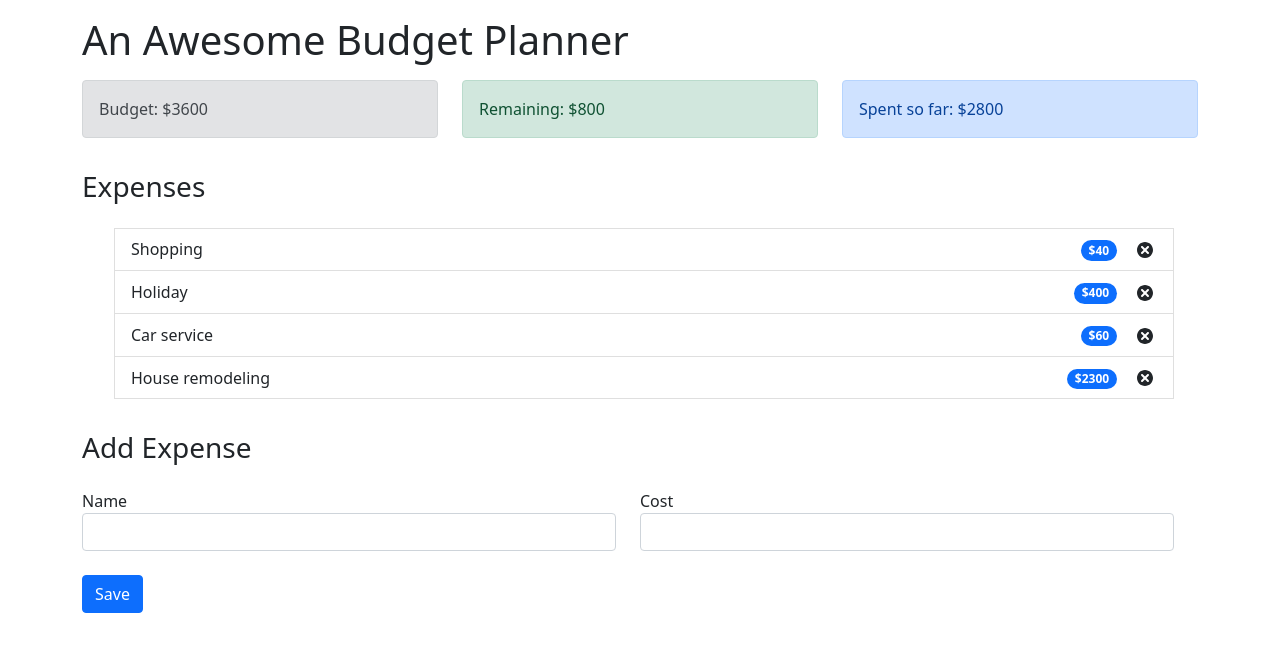
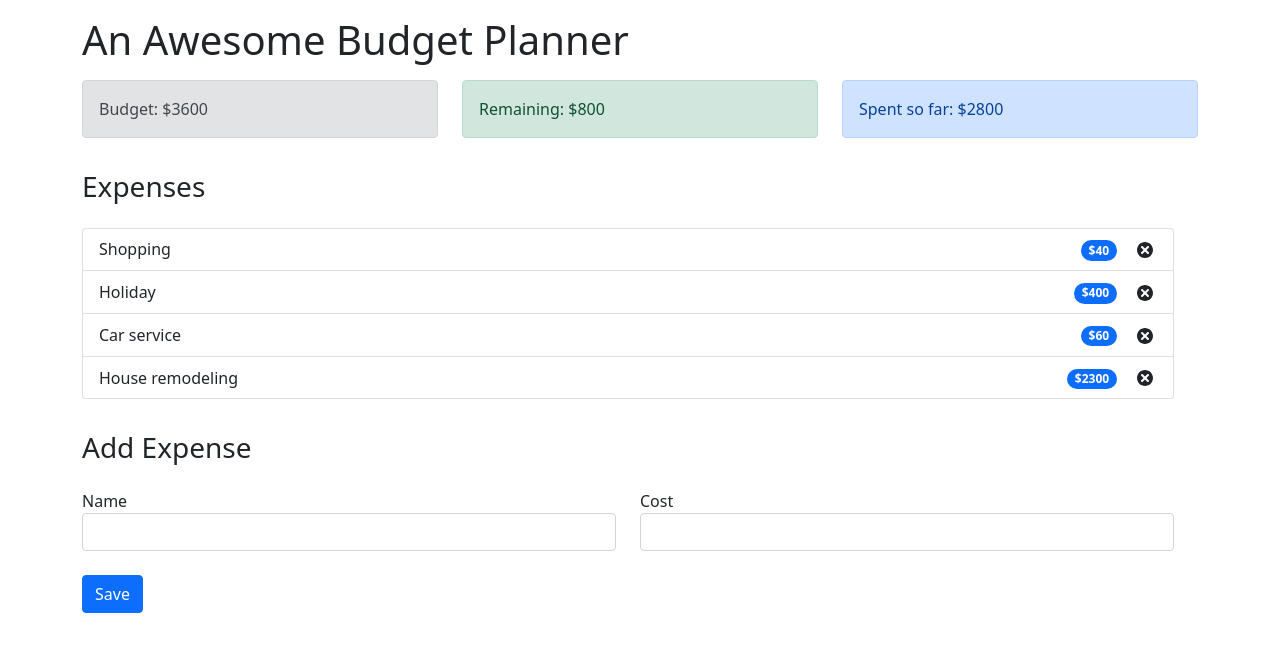
Before and after one commit to mfbaltaza/budget-tracker, a React (Create React App) app: page / in a window 1280 px wide. Shown: the top 652 px of the page. Built offline with nearby package versions, Linux system fonts and the light colour scheme.

Commit message:
Fixes Expense List Align

```diff
--- a/src/App.js
+++ b/src/App.js
@@ -26,7 +26,7 @@ export default function App() {
             <ExpenseTotal />
           </div>
           <h3 className="mt-3">Expenses</h3>
-          <div className="row mt-3">
+          <div className="row">
             <div className="col-sm">
               <ExpenseList />
             </div>
--- a/src/components/ExpenseList.js
+++ b/src/components/ExpenseList.js
@@ -18,7 +18,7 @@ function ExpenseList() {
   }
 
   return (
-    <ul>
+    <ul className="list-group mt-3 mb-3">
       {expenses.map((expense) => (
         <ExpenseItem id={expense.id} name={capitalize(expense.name)} cost={expense.cost} />
       ))}
```
